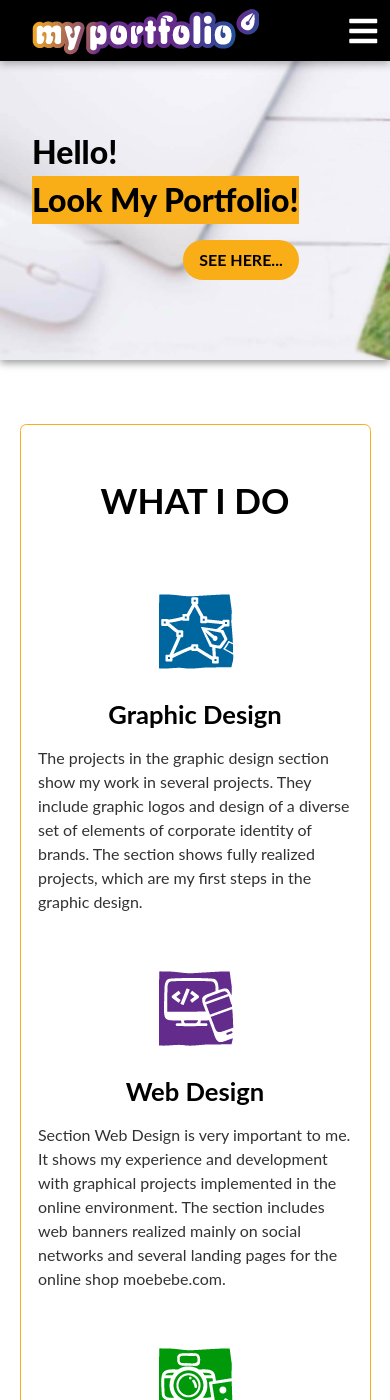
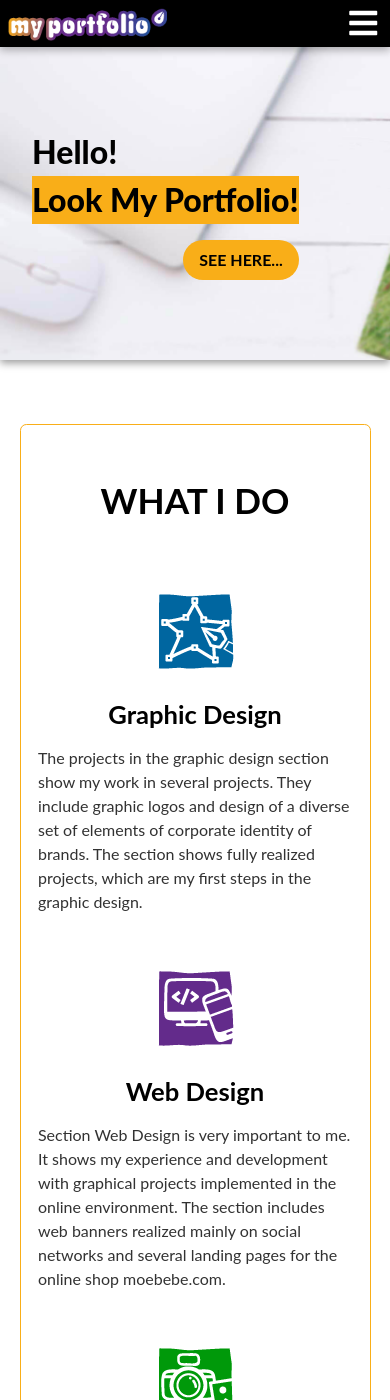
Before and after one commit to LiliyaMilanova/myportfolio, a Jekyll site: the page built from index.html, in a window 390 px wide and 1400 px high. Built offline with Jekyll 4.4.1, drawn with Linux system fonts in a browser that asks for light colours; nearby versions of some CDN libraries.

Commit message:
Update navigation.css

```diff
--- a/css/navigation.css
+++ b/css/navigation.css
@@ -273,6 +273,10 @@ nav.main li:hover > ul {
     }
 
     .site-title {
+        padding: 0.5rem 0 0 0.5rem;
+    }
+
+    .site-title img {
         width: 70%;
     }
 }
```
